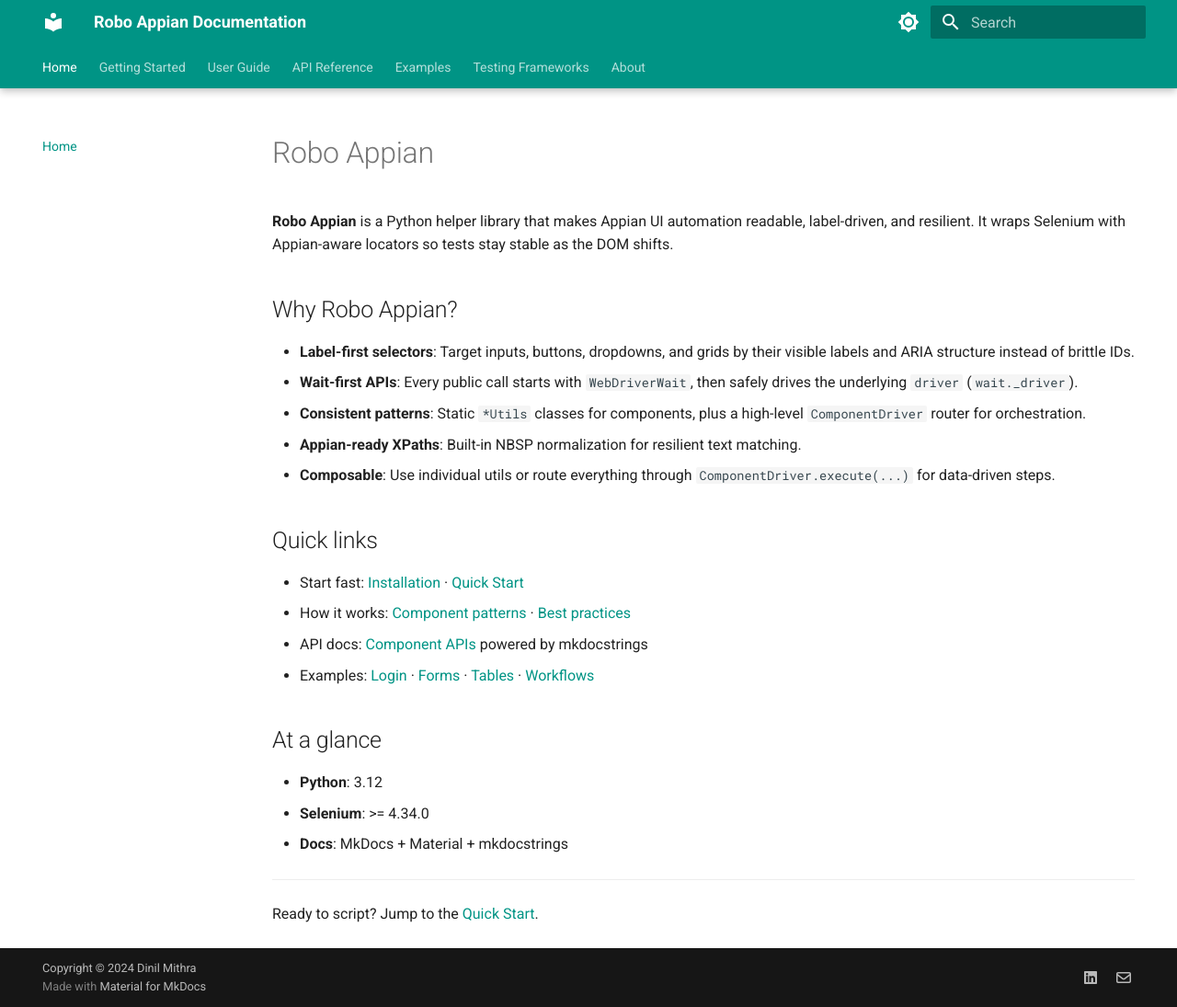
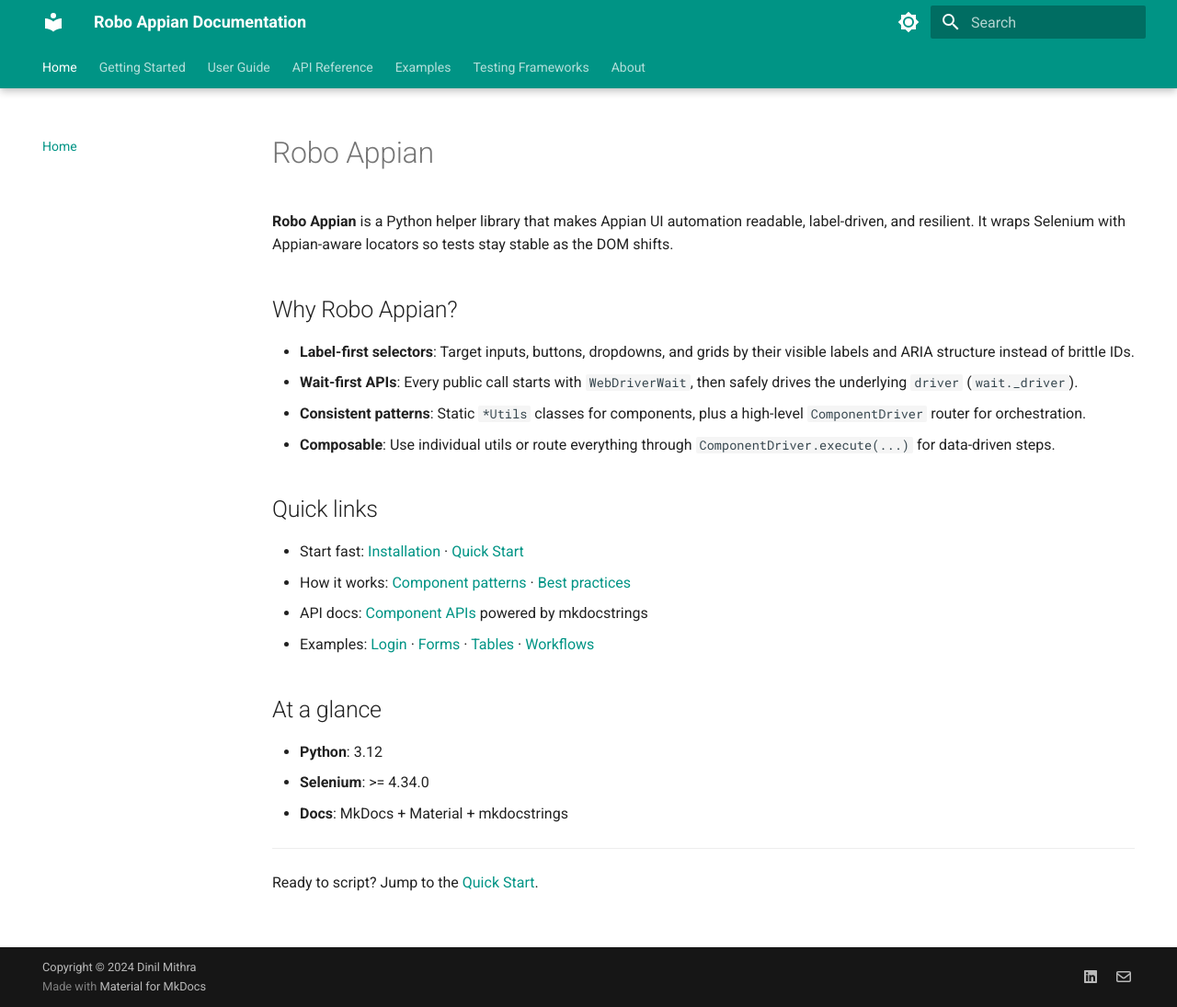
Before and after one commit to dinilmithra/robo_appian, an MkDocs documentation site: the page built from docs/index.md, in a window 1280 px wide and 1095 px high. Shown: the whole window at 92% size. Built offline with MkDocs 1.6.1 and Material for MkDocs 9.7.7, drawn with Linux system fonts in a browser that asks for light colours; the version menu is left out.

Commit message:
Remove Appian-ready XPaths bullet point from homepage

```diff
--- a/docs/index.md
+++ b/docs/index.md
@@ -12,7 +12,6 @@
 - **Label-first selectors**: Target inputs, buttons, dropdowns, and grids by their visible labels and ARIA structure instead of brittle IDs.
 - **Wait-first APIs**: Every public call starts with `WebDriverWait`, then safely drives the underlying `driver` (`wait._driver`).
 - **Consistent patterns**: Static `*Utils` classes for components, plus a high-level `ComponentDriver` router for orchestration.
-- **Appian-ready XPaths**: Built-in NBSP normalization for resilient text matching.
 - **Composable**: Use individual utils or route everything through `ComponentDriver.execute(...)` for data-driven steps.
 
 ## Quick links
```
